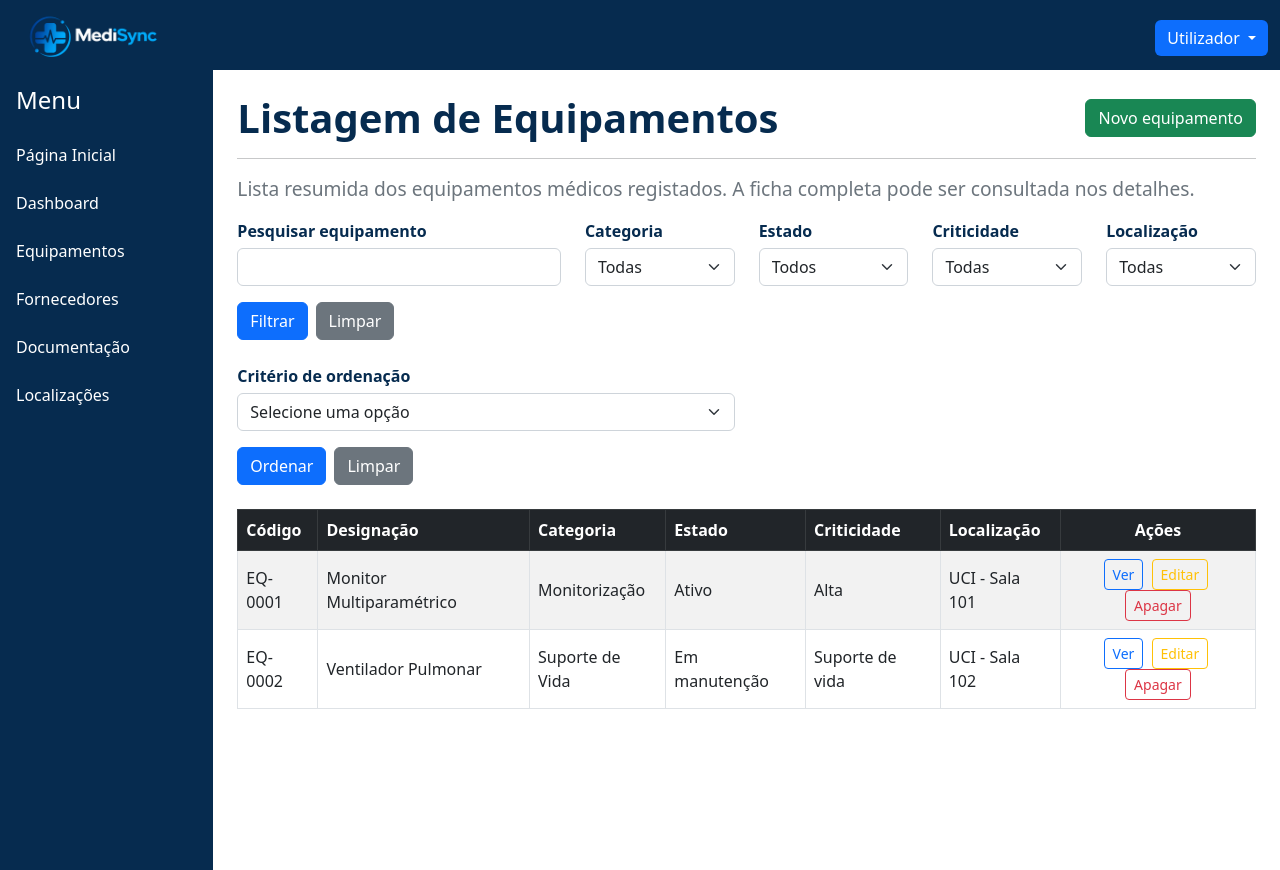
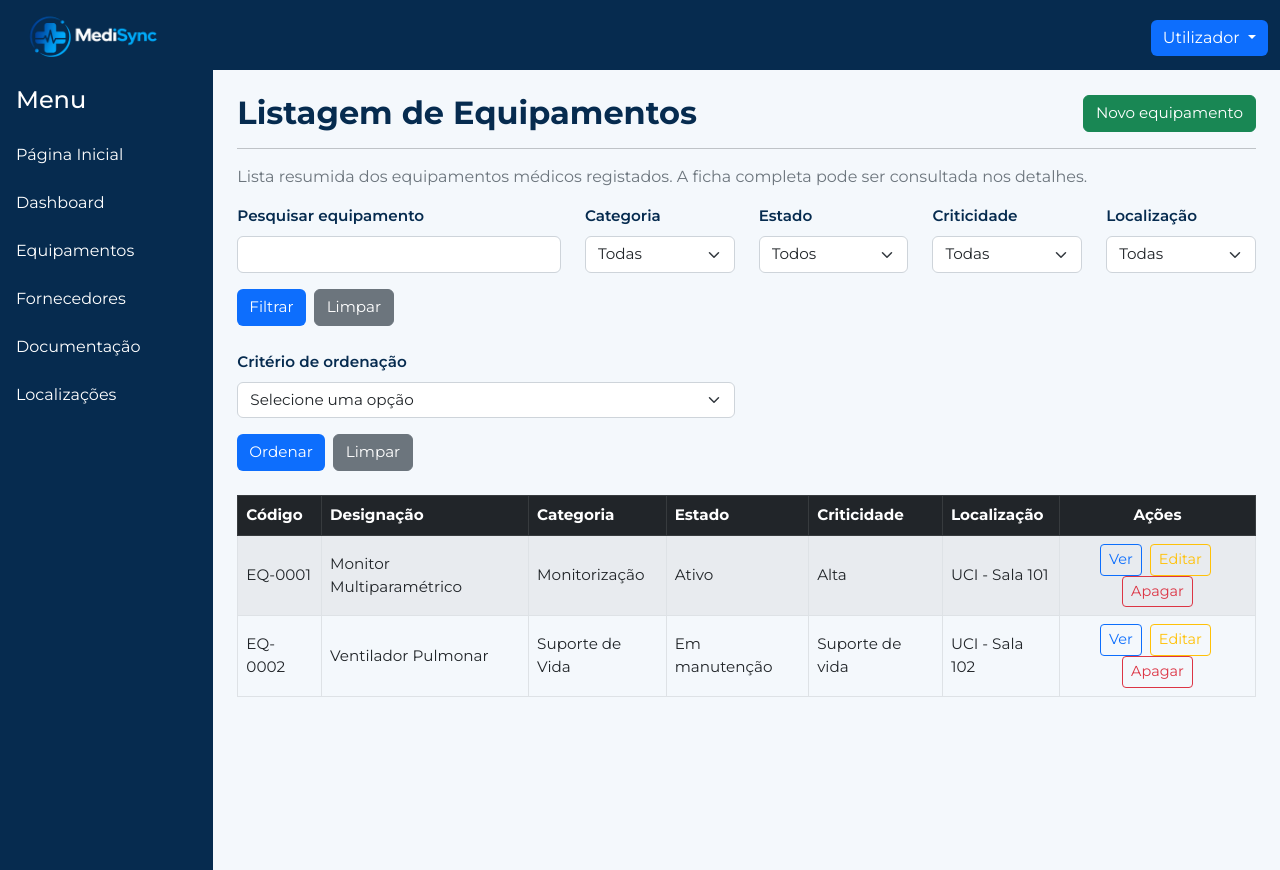
Before and after one commit to catarinabenido126/projetohospitalar, a PHP site: page /private/views/equipamentos/lista.html in a window 1280 px wide. Run offline with PHP 8.4, Linux system fonts and the light colour scheme.

Commit message:
troquei o link dos estilos css para o fim em todas as paginas e ajustei os estilos css para os conteudos das paginas

```diff
--- a/assets/css/1241126.css
+++ b/assets/css/1241126.css
@@ -306,21 +306,42 @@
     margin-top: 80px;
     text-align: center;
 }
+.area-conteudo h4 {
+    color: #062b4f;
+    font-size: 1.4em;
+    margin-top: 25px;
+    margin-bottom: 15px;
+}
 .area-conteudo h2 {
     color: #062b4f;
-    font-size: 2.5em;
+    font-size: 2em;
     margin-bottom: 20px;
+}
+.area-conteudo h4 {
+    color: #062b4f;
+    font-size: 1.3em;
+    margin-top: 25px;
+    margin-bottom: 15px;
 }
 .area-conteudo p {
     color: #314b6b;
-    font-size: 1.2em;
+    font-size: 1em;
     margin-bottom: 15px;
 }
-.area-conteudo label {
-    display: block;
-    margin-bottom: 5px;
+.area-conteudo .form-label {
+    font-size: 0.95em;
     color: #062b4f;
     font-weight: 600;
+}
+.area-conteudo .form-control,
+.area-conteudo .form-select {
+    font-size: 0.95em;
+}
+.area-conteudo .btn {
+    font-size: 0.95em;
+}
+.area-conteudo .table {
+    font-size: 0.95em;
 }
 .barra-superior {
     background-color: #062b4f;
--- a/private/index.html
+++ b/private/index.html
@@ -9,14 +9,14 @@
     <link rel="shortcut icon" href="../assets/img/logo.png" type="image/png">
     <!-- Font Awesome -->
     <link rel="stylesheet" href="../assets/fontawesome/all.min.css">
-    <!-- estilos da página -->
-    <link rel="stylesheet" href="../assets/css/1241126.css">
     <!-- Google Fonts -->
     <link rel="preconnect" href="https://fonts.googleapis.com">
     <link rel="preconnect" href="https://fonts.gstatic.com" crossorigin>
     <link href="https://fonts.googleapis.com/css2?family=Montserrat:wght@300;400;500;600;700&display=swap"
         rel="stylesheet">
     <link rel="stylesheet" href="../assets/bootstrap/bootstrap.min.css">
+    <!-- estilos da página -->
+    <link rel="stylesheet" href="../assets/css/1241126.css">
 </head>
 
 <body>
--- a/private/views/equipamentos/apagar.html
+++ b/private/views/equipamentos/apagar.html
@@ -8,12 +8,12 @@
     <link rel="shortcut icon" href="../../../assets/img/logo.png" type="image/png">
     <!-- Font Awesome -->
     <link rel="stylesheet" href="../../../assets/fontawesome/all.min.css">
-    <!-- estilos -->
-    <link rel="stylesheet" href="../../../assets/css/1241126.css">
     <!-- Google Fonts -->
     <link href="https://fonts.googleapis.com/css2?family=Montserrat:wght@300;400;500;600;700&display=swap" rel="stylesheet">
     <!-- Bootstrap -->
     <link rel="stylesheet" href="../../../assets/bootstrap/bootstrap.min.css">
+    <!-- estilos -->
+    <link rel="stylesheet" href="../../../assets/css/1241126.css">
 </head>
 <body>
     <header class="container-fluid barra-superior text-white">
--- a/private/views/equipamentos/detalhes.html
+++ b/private/views/equipamentos/detalhes.html
@@ -8,13 +8,13 @@
     <link rel="shortcut icon" href="../../../assets/img/logo.png" type="image/png">
     <!-- Font Awesome -->
     <link rel="stylesheet" href="../../../assets/fontawesome/all.min.css">
-    <!-- estilos -->
-    <link rel="stylesheet" href="../../../assets/css/1241126.css">
-    <!-- Google Fonts -->
+        <!-- Google Fonts -->
     <link href="https://fonts.googleapis.com/css2?family=Montserrat:wght@300;400;500;600;700&display=swap"
         rel="stylesheet">
     <!-- Bootstrap -->
     <link rel="stylesheet" href="../../../assets/bootstrap/bootstrap.min.css">
+    <!-- estilos -->
+    <link rel="stylesheet" href="../../../assets/css/1241126.css">
 </head>
 <body>
     <header class="container-fluid barra-superior text-white">
--- a/private/views/equipamentos/editar.html
+++ b/private/views/equipamentos/editar.html
@@ -8,13 +8,13 @@
     <link rel="shortcut icon" href="../../../assets/img/logo.png" type="image/png">
     <!-- Font Awesome -->
     <link rel="stylesheet" href="../../../assets/fontawesome/all.min.css">
-    <!-- estilos -->
-    <link rel="stylesheet" href="../../../assets/css/1241126.css">
     <!-- Google Fonts -->
     <link href="https://fonts.googleapis.com/css2?family=Montserrat:wght@300;400;500;600;700&display=swap"
         rel="stylesheet">
     <!-- Bootstrap -->
     <link rel="stylesheet" href="../../../assets/bootstrap/bootstrap.min.css">
+<!-- estilos -->
+    <link rel="stylesheet" href="../../../assets/css/1241126.css">
 </head>
 <body>
     <header class="container-fluid barra-superior text-white">
--- a/private/views/equipamentos/lista.html
+++ b/private/views/equipamentos/lista.html
@@ -8,13 +8,13 @@
     <link rel="shortcut icon" href="../../../assets/img/logo.png" type="image/png">
     <!-- Font Awesome -->
     <link rel="stylesheet" href="../../../assets/fontawesome/all.min.css">
-    <!-- estilos -->
-    <link rel="stylesheet" href="../../../assets/css/1241126.css">
     <!-- Google Fonts -->
     <link href="https://fonts.googleapis.com/css2?family=Montserrat:wght@300;400;500;600;700&display=swap"
         rel="stylesheet">
     <!-- Bootstrap -->
     <link rel="stylesheet" href="../../../assets/bootstrap/bootstrap.min.css">
+    <!-- estilos -->
+    <link rel="stylesheet" href="../../../assets/css/1241126.css">
 </head>
 <body>
     <header class="container-fluid barra-superior text-white">
--- a/private/views/equipamentos/novo.html
+++ b/private/views/equipamentos/novo.html
@@ -8,13 +8,13 @@
     <link rel="shortcut icon" href="../../../assets/img/logo.png" type="image/png">
     <!-- Font Awesome -->
     <link rel="stylesheet" href="../../../assets/fontawesome/all.min.css">
-    <!-- estilos -->
-    <link rel="stylesheet" href="../../../assets/css/1241126.css">
     <!-- Google Fonts -->
     <link href="https://fonts.googleapis.com/css2?family=Montserrat:wght@300;400;500;600;700&display=swap"
         rel="stylesheet">
     <!-- Bootstrap -->
     <link rel="stylesheet" href="../../../assets/bootstrap/bootstrap.min.css">
+    <!-- estilos -->
+    <link rel="stylesheet" href="../../../assets/css/1241126.css">
 </head>
 <body>
     <header class="container-fluid barra-superior text-white">
```
